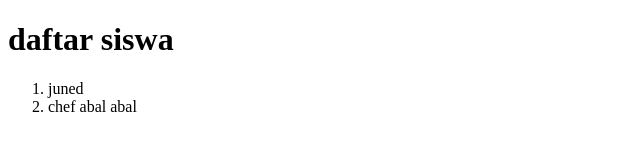
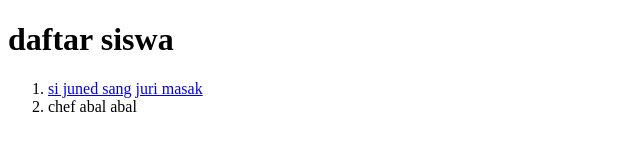
Before and after one commit to revi23-sys/Latihan4, a plain HTML site: page index.html in a window 1280 px wide. Shown: the whole page, without its empty margins (0-640 px from the left). Drawn offline with Linux system fonts and the light colour scheme.

Commit message:
menambah link index dan juned

```diff
--- a/index.html
+++ b/index.html
@@ -11,7 +11,10 @@
  <h1>daftar siswa</h1>
 
  <ol>
-   <li>juned</li>
+
+   <li><a href="./juned.html">
+     si juned sang juri masak
+   </a></li>
    <li>chef abal abal</li>
  </ol>
 </body>
```
Also changed, not shown: juned.html (+2 -0 lines).
